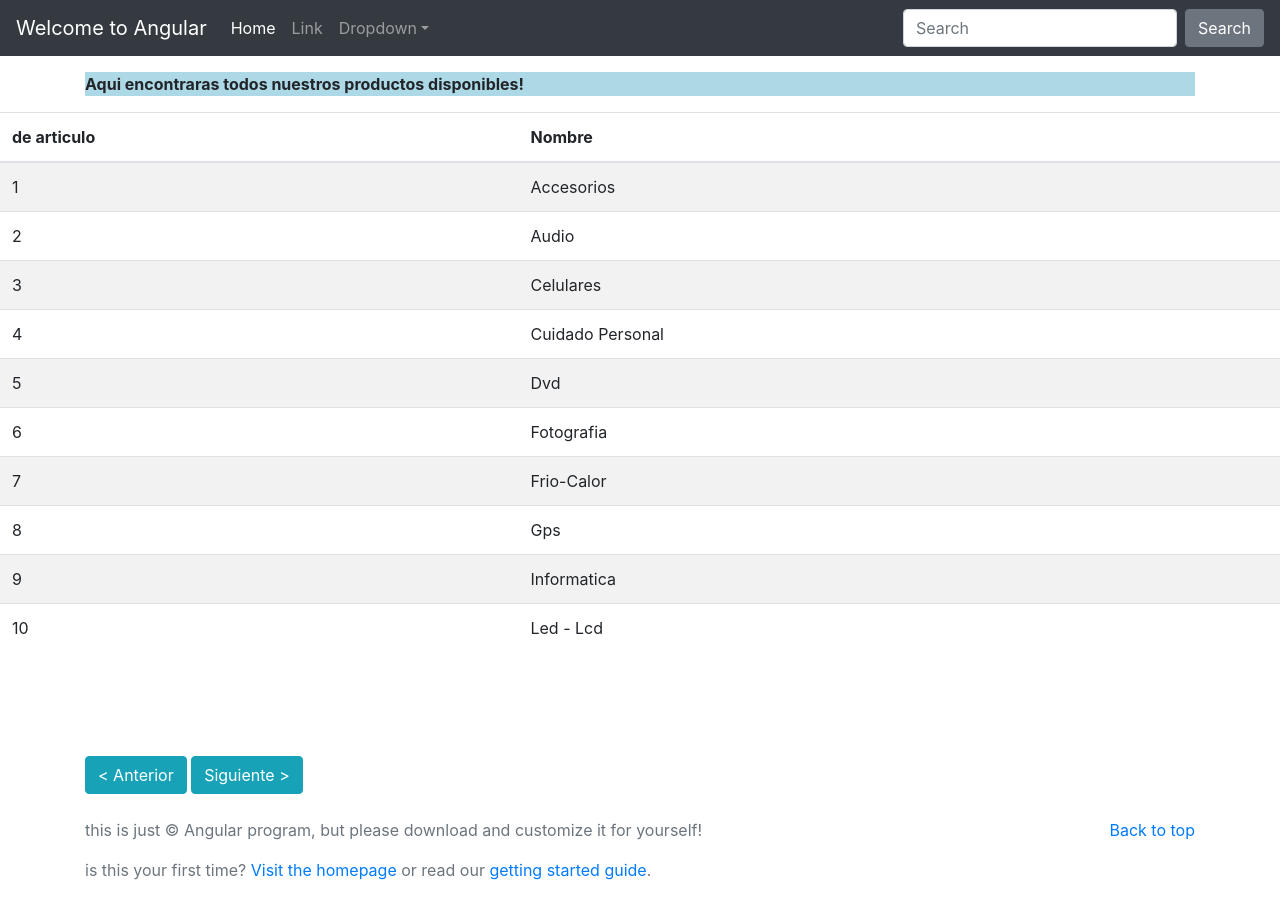
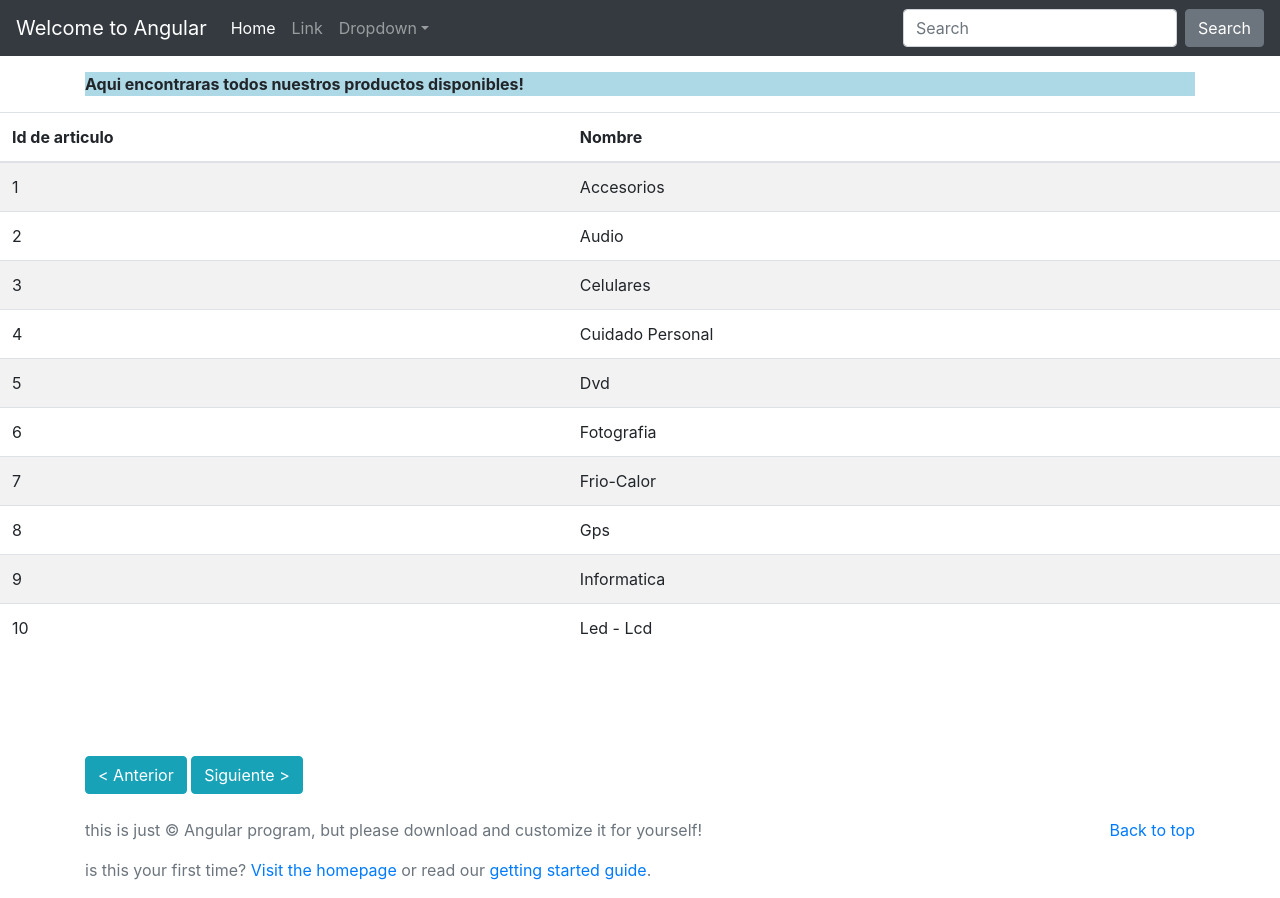
Before and after one commit to juliscrep/angular-primer-proyecto, an Angular app: page / in a window 1280 px wide. Built offline with nearby package versions, Linux system fonts and the light colour scheme.

Commit message:
1 file modified

```diff
--- a/src/app/menu-barra/menu-barra.component.html
+++ b/src/app/menu-barra/menu-barra.component.html
@@ -42,7 +42,7 @@
 <table class="table table-striped">
   <thead>
   <tr>
-    <th> de articulo</th>
+    <th> Id de articulo</th>
     <th> Nombre</th>
   </tr>
   </thead>
```
